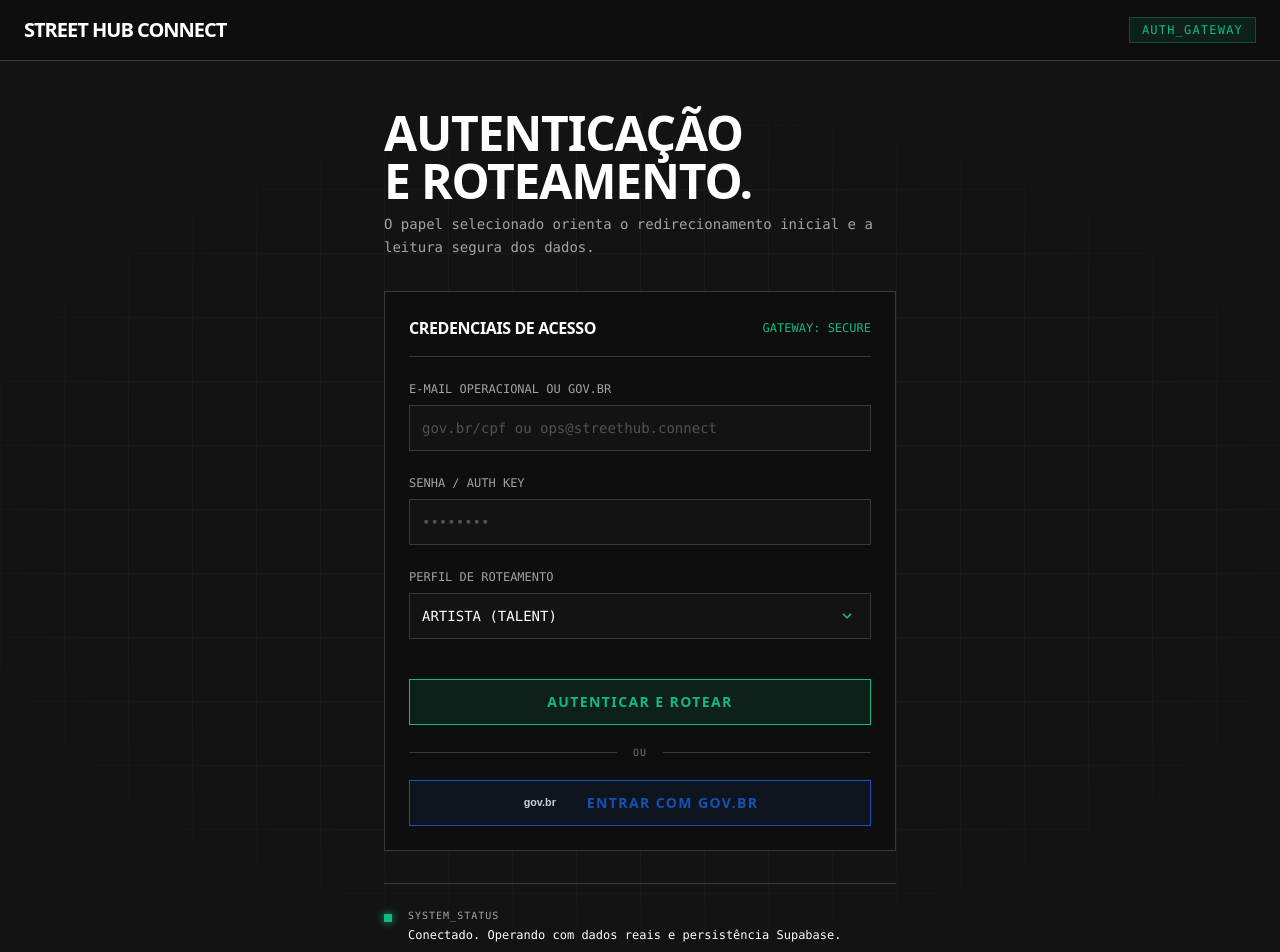
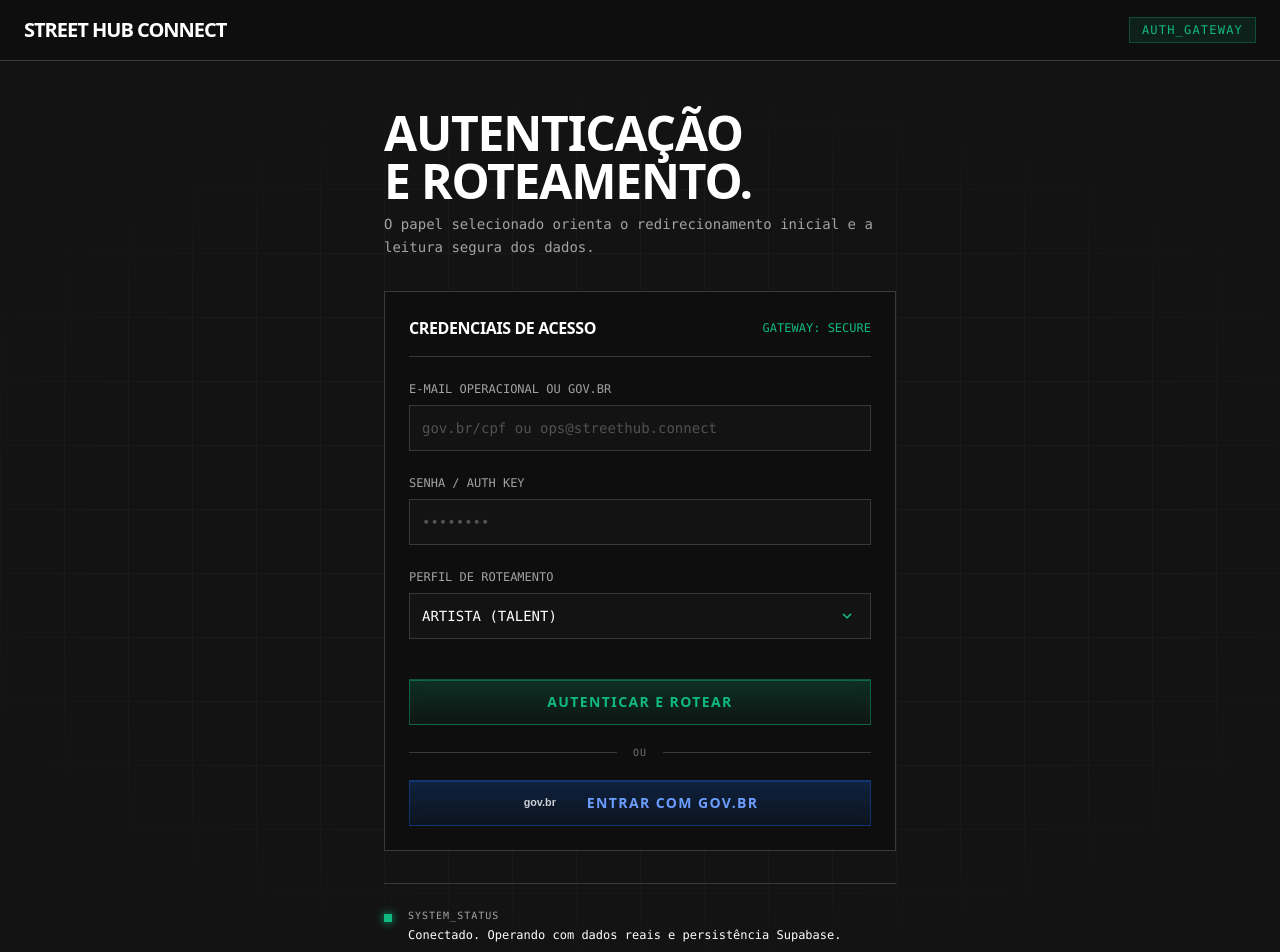
Before and after one commit to DGuedz/shc_cwb, a Next.js app in the folder web/: page /sign-in in a window 1280 px wide. Shown: the top 952 px of the page. Built offline with nearby package versions, Linux system fonts and the light colour scheme; no server answers.

Commit message:
style(ui): apply glass and metallic effects to sign in CTAs

```diff
--- a/web/src/components/forms.tsx
+++ b/web/src/components/forms.tsx
@@ -145,11 +145,12 @@
 
       <div className="flex flex-col gap-3 mt-4">
         <button
-          className="border border-[#10B981] bg-[#10B981]/10 hover:bg-[#10B981] text-[#10B981] hover:text-black uppercase font-bold py-3 transition-colors tracking-widest font-archivo text-sm rounded-none"
+          className="relative overflow-hidden bg-gradient-to-b from-[#10B981]/20 to-[#10B981]/5 backdrop-blur-md border border-[#10B981]/40 shadow-[inset_0_1px_0_0_rgba(16,185,129,0.4)] hover:shadow-[inset_0_1px_0_0_rgba(16,185,129,0.6),0_0_20px_rgba(16,185,129,0.2)] text-[#10B981] hover:text-white uppercase font-bold py-3 transition-all duration-300 tracking-widest font-archivo text-sm rounded-none group"
           type="submit"
           disabled={pending}
         >
-          {pending ? "PROCESSANDO..." : "AUTENTICAR E ROTEAR"}
+          <div className="absolute inset-0 bg-gradient-to-r from-transparent via-white/10 to-transparent translate-x-[-100%] group-hover:translate-x-[100%] transition-transform duration-700 ease-in-out" />
+          <span className="relative z-10">{pending ? "PROCESSANDO..." : "AUTENTICAR E ROTEAR"}</span>
         </button>
 
         <div className="flex items-center gap-4 my-2">
@@ -159,13 +160,14 @@
         </div>
 
         <button
-          className="border border-[#1351B4] bg-[#1351B4]/10 hover:bg-[#1351B4] text-[#1351B4] hover:text-white uppercase font-bold py-3 transition-colors tracking-widest font-archivo text-sm rounded-none flex items-center justify-center gap-3"
+          className="relative overflow-hidden bg-gradient-to-b from-[#1351B4]/30 to-[#1351B4]/10 backdrop-blur-md border border-[#1351B4]/50 shadow-[inset_0_1px_0_0_rgba(19,81,180,0.5)] hover:shadow-[inset_0_1px_0_0_rgba(19,81,180,0.7),0_0_20px_rgba(19,81,180,0.3)] text-[#6B9DFF] hover:text-white uppercase font-bold py-3 transition-all duration-300 tracking-widest font-archivo text-sm rounded-none flex items-center justify-center gap-3 group"
           type="button"
           onClick={handleGovBrLogin}
           disabled={isGovBrLoading}
         >
-          <img src="/govbr-logo.svg" alt="gov.br" className="h-4 brightness-0 invert opacity-80" onError={(e) => e.currentTarget.style.display = 'none'} />
-          <span>{isGovBrLoading ? "CONECTANDO..." : "ENTRAR COM GOV.BR"}</span>
+          <div className="absolute inset-0 bg-gradient-to-r from-transparent via-white/10 to-transparent translate-x-[-100%] group-hover:translate-x-[100%] transition-transform duration-700 ease-in-out" />
+          <img src="/govbr-logo.svg" alt="gov.br" className="h-4 brightness-0 invert opacity-80 group-hover:opacity-100 transition-opacity relative z-10" onError={(e) => e.currentTarget.style.display = 'none'} />
+          <span className="relative z-10">{isGovBrLoading ? "CONECTANDO..." : "ENTRAR COM GOV.BR"}</span>
         </button>
       </div>
     </form>
```
